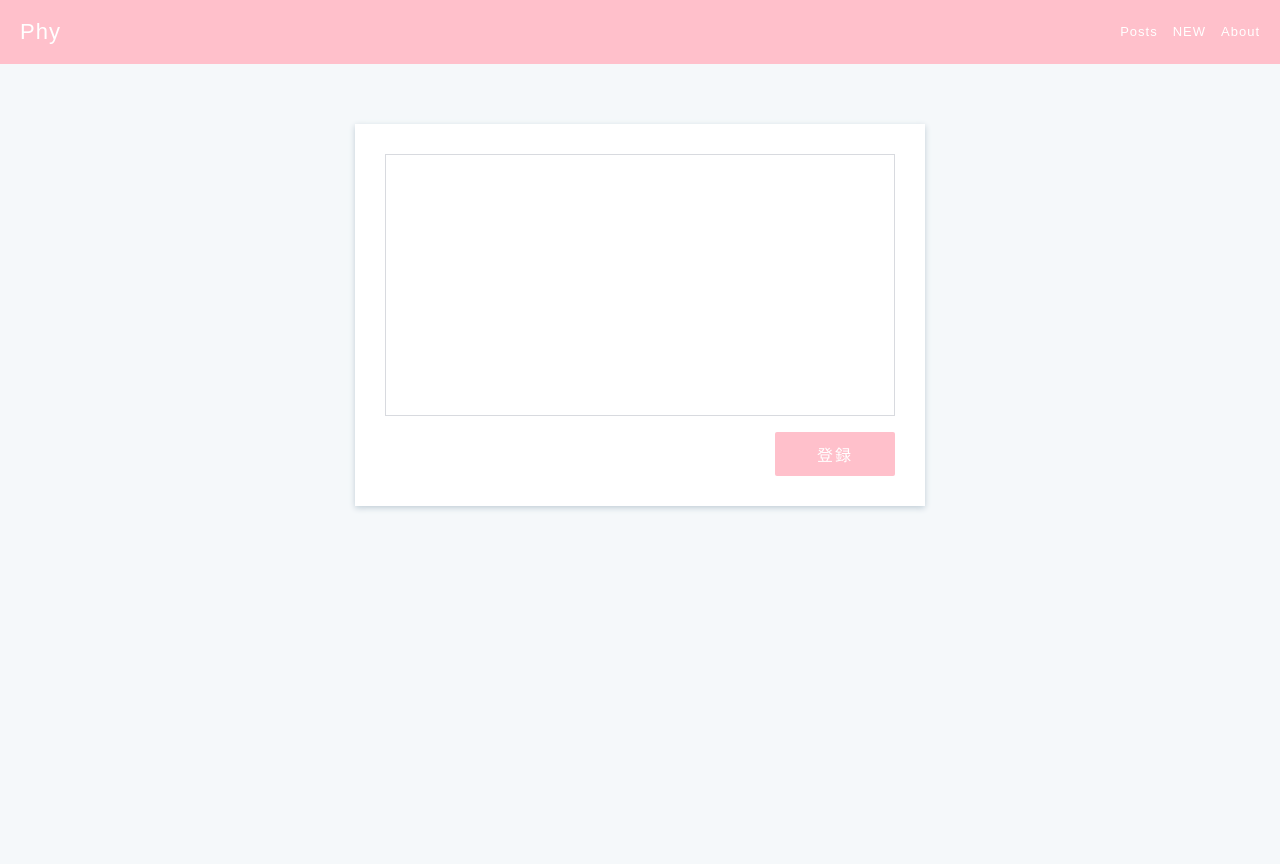
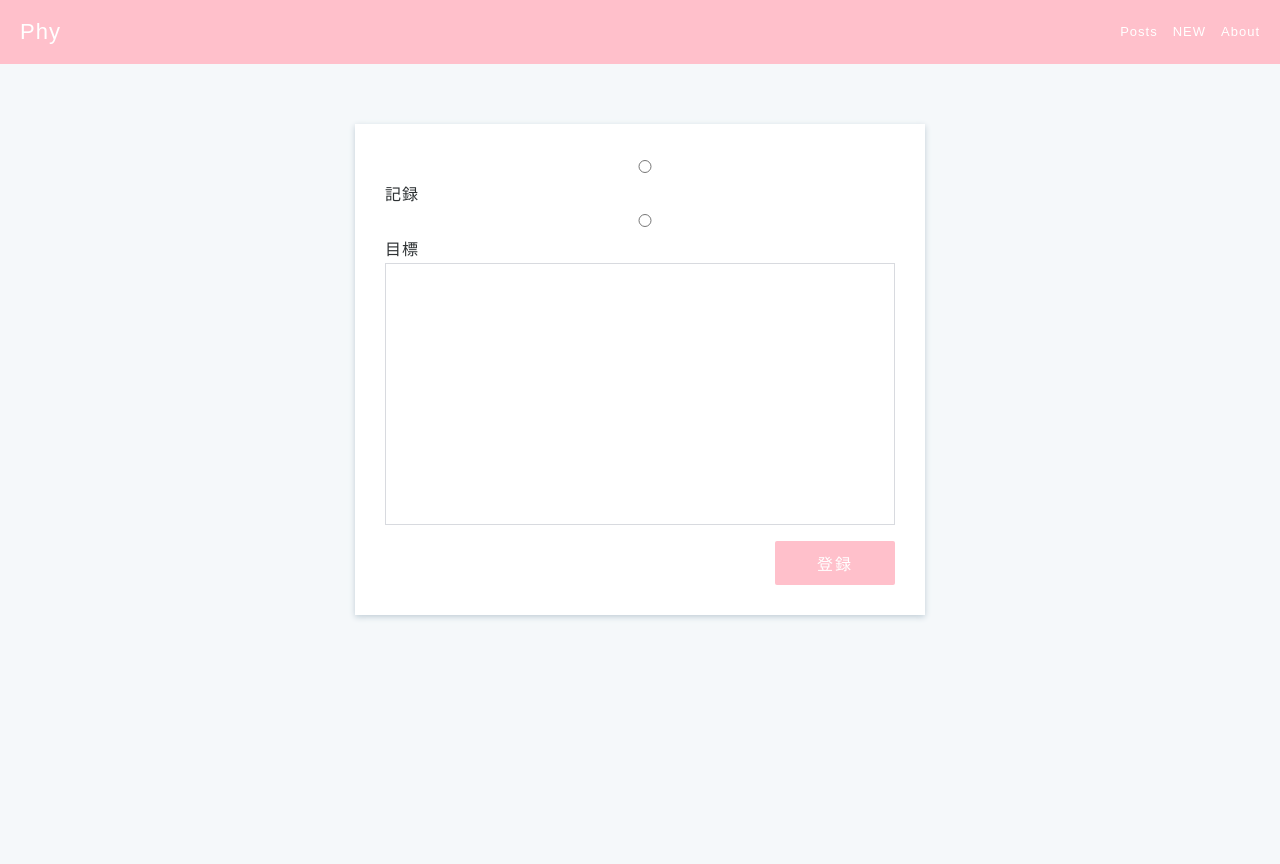
Before and after one commit to kenkenrep1ew/Physical_fitness_test, a Rails app: page /posts/new in a window 1280 px wide. Run offline with Rails 7, Linux system fonts and the light colour scheme; style sheets or scripts are compiled from the project's sources.

Commit message:
add radio button in form

```diff
--- a/app/views/posts/new.html.erb
+++ b/app/views/posts/new.html.erb
@@ -4,6 +4,8 @@
         <div class="form">
             <div class="form-body">
                 <%= form_tag("/posts/create") do %>
+                <input type="radio" name="is_record" value="true">記録
+                <input type="radio" name="is_record" value="false">目標
                 <textarea name="post"  cols="30" rows="10"></textarea>
                 <input type="submit" value="登録">
                 <% end %>
```
